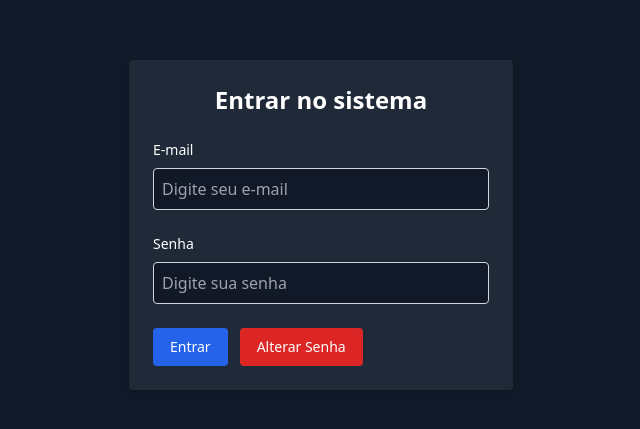
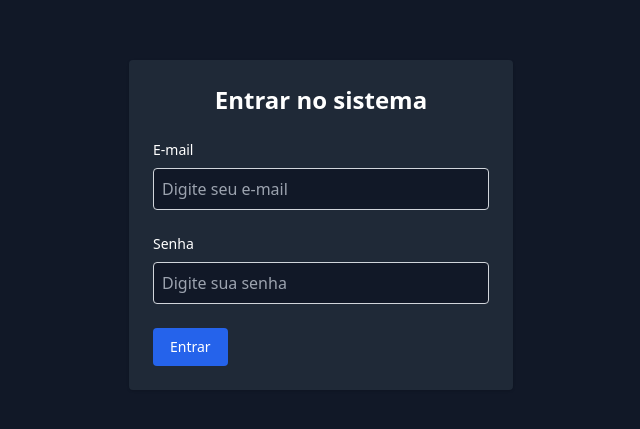
Before and after one commit to renancvitor/controle-verbas-frontend, a React (Vite) app: page /login in a window 1280 px wide. Shown: the part 175-604 px from the top of the page, without its empty margins (319-959 px from the left). Built offline with nearby package versions, Linux system fonts and the light colour scheme; the HTML template or start-up script is replaced by a standard one.

Commit message:
refactor(login): remove botão alterar senha

```diff
--- a/src/pages/Login.tsx
+++ b/src/pages/Login.tsx
@@ -80,9 +80,6 @@ export default function Login() {
                     <Button type="submit">
                         Entrar
                     </Button>
-                    <Button onClick={() => setModalSenhaAberto(true)} variant="danger">
-                        Alterar Senha
-                    </Button>
                 </div>
 
                 {modalSenhaAberto && usuarioId !== null && (
```
